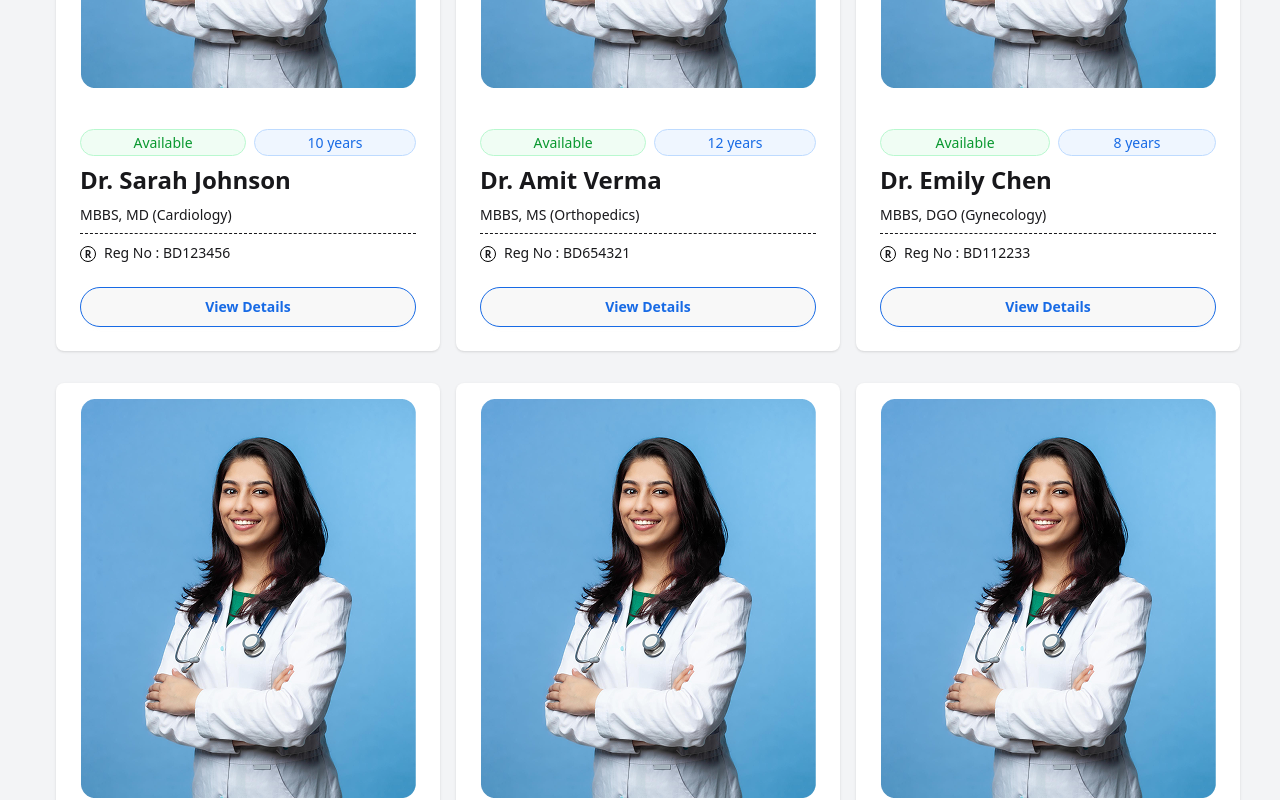
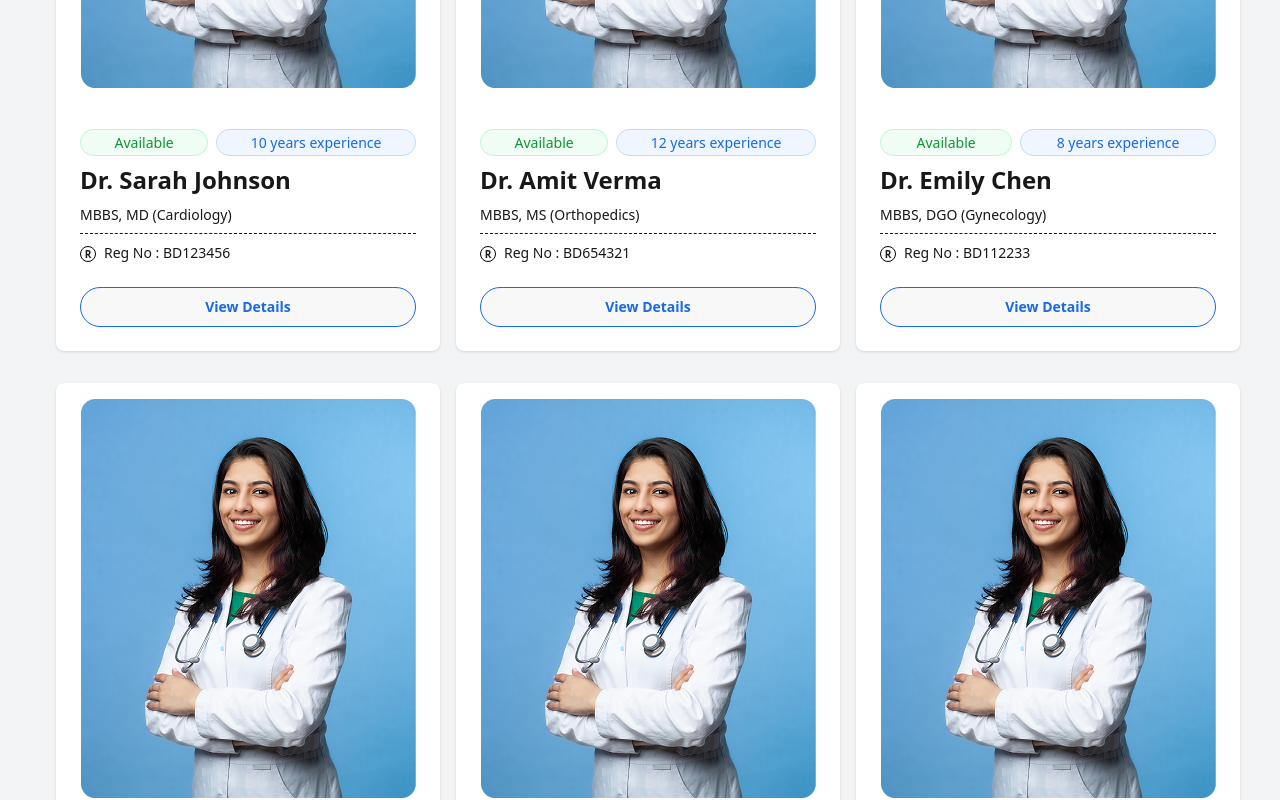
Before and after one commit to iftakhersifat/medical-appointment-booking-application, a React (Vite) app: page / in a window 1280 px wide. Shown: the part 1460-2260 px from the top of the page. Built offline with nearby package versions, Linux system fonts and the light colour scheme.

Commit message:
added load spinner

```diff
--- a/public/data.json
+++ b/public/data.json
@@ -5,7 +5,7 @@
     "name": "Dr. Sarah Johnson",
     "education": "MBBS, MD (Cardiology)",
     "speciality": "Cardiologist",
-    "experience": "10 years",
+    "experience": "10 years experience",
     "registration_number": "Reg No : BD123456",
     "working_at": "Heart Care Hospital",
     "availability": ["Monday", "Wednesday", "Friday"],
@@ -17,7 +17,7 @@
     "name": "Dr. Amit Verma",
     "education": "MBBS, MS (Orthopedics)",
     "speciality": "Orthopedic Surgeon",
-    "experience": "12 years",
+    "experience": "12 years experience",
     "registration_number": "Reg No : BD654321",
     "working_at": "Bone and Joint Clinic",
     "availability": ["Tuesday", "Thursday"],
@@ -29,7 +29,7 @@
     "name": "Dr. Emily Chen",
     "education": "MBBS, DGO (Gynecology)",
     "speciality": "Gynecologist",
-    "experience": "8 years",
+    "experience": "8 years experience",
     "registration_number": "Reg No : BD112233",
     "working_at": "Women's Health Center",
     "availability": ["Monday", "Thursday", "Saturday"],
@@ -41,7 +41,7 @@
     "name": "Dr. David Lee",
     "education": "MBBS, MS (General Surgery)",
     "speciality": "General Surgeon",
-    "experience": "15 years",
+    "experience": "15 years experience",
     "registration_number": "Reg No : BD223344",
     "working_at": "City Hospital",
     "availability": ["Wednesday", "Saturday"],
@@ -53,7 +53,7 @@
     "name": "Dr. Ananya Roy",
     "education": "MBBS, MD (Pediatrics)",
     "speciality": "Pediatrician",
-    "experience": "7 years",
+    "experience": "7 years experience",
     "registration_number": "Reg No : BD334455",
     "working_at": "Children's Medical Center",
     "availability": ["Sunday", "Tuesday", "Thursday"],
@@ -65,7 +65,7 @@
     "name": "Dr. Michael Smith",
     "education": "MBBS, MD (Dermatology)",
     "speciality": "Dermatologist",
-    "experience": "9 years",
+    "experience": "9 years experience",
     "registration_number": "Reg No : BD445566",
     "working_at": "Skin Care Clinic",
     "availability": ["Monday", "Wednesday", "Friday"],
@@ -77,7 +77,7 @@
     "name": "Dr. Priya Nair",
     "education": "MBBS, MS (ENT)",
     "speciality": "ENT Specialist",
-    "experience": "11 years",
+    "experience": "11 years experience",
     "registration_number": "Reg No : BD556677",
     "working_at": "ENT Hospital",
     "availability": ["Tuesday", "Friday"],
@@ -89,7 +89,7 @@
     "name": "Dr. John Carter",
     "education": "MBBS, MD (Psychiatry)",
     "speciality": "Psychiatrist",
-    "experience": "13 years",
+    "experience": "13 years experience",
     "registration_number": "Reg No : BD667788",
     "working_at": "Mind Wellness Center",
     "availability": ["Monday", "Thursday", "Saturday"],
@@ -101,7 +101,7 @@
     "name": "Dr. Ritu Sharma",
     "education": "MBBS, DNB (Ophthalmology)",
     "speciality": "Ophthalmologist",
-    "experience": "6 years",
+    "experience": "6 years experience",
     "registration_number": "Reg No : BD778899",
     "working_at": "Vision Eye Hospital",
     "availability": ["Wednesday", "Friday", "Sunday"],
@@ -113,7 +113,7 @@
     "name": "Dr. Thomas Walker",
     "education": "MBBS, MD (Neurology)",
     "speciality": "Neurologist",
-    "experience": "14 years",
+    "experience": "14 years experience",
     "registration_number": "Reg No : BD889900",
     "working_at": "Neuro Care Institute",
     "availability": ["Tuesday", "Saturday"],
@@ -125,7 +125,7 @@
     "name": "Dr. Sofia Martinez",
     "education": "MBBS, DM (Endocrinology)",
     "speciality": "Endocrinologist",
-    "experience": "10 years",
+    "experience": "10 years experience",
     "registration_number": "Reg No : BD990011",
     "working_at": "Endocrine Health Center",
     "availability": ["Monday", "Wednesday", "Friday"],
@@ -137,7 +137,7 @@
     "name": "Dr. Arjun Patel",
     "education": "MBBS, MS (Urology)",
     "speciality": "Urologist",
-    "experience": "9 years",
+    "experience": "9 years experience",
     "registration_number": "Reg No : BD101112",
     "working_at": "Urology Specialist Hospital",
     "availability": ["Sunday", "Tuesday", "Thursday"],
--- a/src/Components/Doctors/Doctors.jsx
+++ b/src/Components/Doctors/Doctors.jsx
@@ -7,7 +7,7 @@ const Doctors = ({doc}) => {
         <div className='container mx-auto'>
             <div className="card bg-base-100 w-96 shadow-sm">
   <figure>
-    <img className='p-4' src={image} />
+    <img className='p-4 ' src={image}  />
   </figure>
 
 
--- /dev/null
+++ b/src/Components/Loader/Loader.jsx
@@ -0,0 +1,12 @@
+// Components/Loader/Loader.jsx
+import React from 'react';
+
+const Loader = () => {
+  return (
+    <div className="flex items-center justify-center min-h-[60vh]">
+      <span className="loading loading-bars loading-xl"></span>
+    </div>
+  );
+};
+
+export default Loader;
--- a/src/Components/Root/Root.jsx
+++ b/src/Components/Root/Root.jsx
@@ -1,16 +1,25 @@
 import React from 'react';
-import { Outlet } from 'react-router';
+import { Outlet, useNavigation } from 'react-router';
 import Footer from './Footer/Footer';
 import Navbar from './Navbar/Navbar';
+import Loader from '../Loader/Loader'; // import the loader
 
 const Root = () => {
-    return (
-        <div>
-            <Navbar></Navbar>
-            <Outlet></Outlet>
-            <Footer></Footer>
-        </div>
-    );
+  const navigation = useNavigation();
+
+  return (
+    <div>
+      <Navbar />
+
+      {navigation.state === "loading" ? (
+        <Loader />
+      ) : (
+        <Outlet />
+      )}
+
+      <Footer />
+    </div>
+  );
 };
 
 export default Root;
```
Also changed, not shown: public/C001-assets/Dr. Emily Chen.jpg (added).
